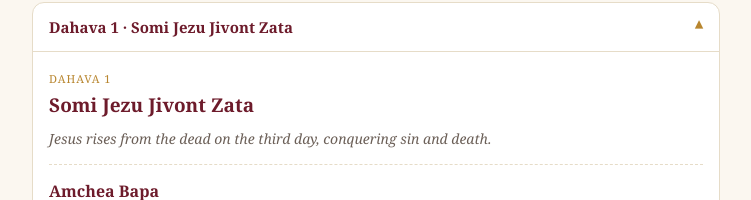
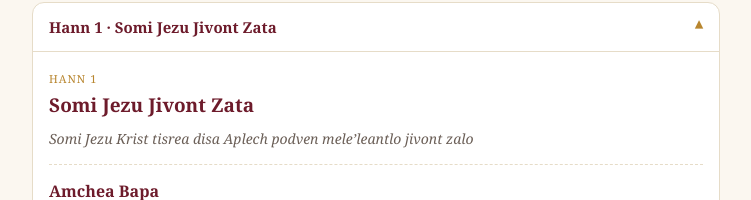
Before and after one commit to ignitedpear/prayers, a React (Vite) app: page / in a window 1280 px wide. Shown: the part 496-696 px from the top of the page, without its empty margins (264-1015 px from the left). Built offline with nearby package versions, Linux system fonts and the light colour scheme.

Commit message:
Fix meditations

```diff
--- a/src/components/PrayerBlock.jsx
+++ b/src/components/PrayerBlock.jsx
@@ -23,7 +23,7 @@ export default function PrayerBlock({ step, language, size = 'large' }) {
           {pick(UI.decade, language)} {step.decadeIndex + 1}
         </p>
         <h3 className="prayer-block__title prayer-block__title--mystery">{pick(step.mystery.name, language)}</h3>
-        <p className="prayer-block__meditation">{step.mystery.meditation}</p>
+        <p className="prayer-block__meditation">{pick(step.mystery.meditation, language)}</p>
       </div>
     );
   }
--- a/src/data/mysteries.js
+++ b/src/data/mysteries.js
@@ -1,6 +1,9 @@
 // The four Rosary mystery sets: names in five languages plus a one-line
-// English meditation for each mystery. Titles cross-checked against Vatican
-// News (es/pt) and USCCB (en); Latin titles are the common devotional forms.
+// meditation for each mystery, translated into en/la/es/pt. Titles cross-
+// checked against Vatican News (es/pt) and USCCB (en); Latin titles are the
+// common devotional forms. Konkani (kok) meditations are intentionally left
+// unset for now (falls back to English via pick()) — add a `kok:` key per
+// mystery here once translated.
 
 export const MYSTERY_SETS = {
   joyful: {
@@ -28,7 +31,13 @@ export const MYSTERY_SETS = {
           pt: 'A Anunciação do Anjo à Virgem Maria',
           kok: 'Mariek Boddvo Khobor Dita',
         },
-        meditation: 'The angel Gabriel announces to Mary that she will conceive the Son of God, and she consents in humble obedience.',
+        meditation: {
+          en: 'The angel Gabriel announces to Mary that she will conceive the Son of God, and she consents in humble obedience.',
+          la: 'Angelus Gabriel Mariae nuntiat eam Filium Dei conceptura esse, et illa in humili oboedientia consentit.',
+          es: 'El ángel Gabriel anuncia a María que concebirá al Hijo de Dios, y ella consiente con humilde obediencia.',
+          pt: 'O anjo Gabriel anuncia a Maria que ela conceberá o Filho de Deus, e ela consente com humilde obediência.',
+          kok: 'Anj Boddvea Gabrielan khobor dili Ankvar Mariek, tichea kusveant zolmotolo mhonn, Devacho put, ani Povitr Atmeache kurpen ti ghorbest zali.',
+        },
       },
       {
         name: {
@@ -38,7 +47,13 @@ export const MYSTERY_SETS = {
           pt: 'A Visita de Maria a Santa Isabel',
           kok: 'Mari Elizabetichi Bhett Korta',
         },
-        meditation: 'Mary visits her cousin Elizabeth, who greets her as "the mother of my Lord," and Mary sings the Magnificat.',
+        meditation: {
+          en: 'Mary visits her cousin Elizabeth, who greets her as "the mother of my Lord," and Mary sings the Magnificat.',
+          la: "Maria cognatam suam Elisabeth visitat, quae eam salutat ut 'matrem Domini mei', et Maria Magnificat canit.",
+          es: "María visita a su prima Isabel, quien la saluda como 'la madre de mi Señor', y María canta el Magníficat.",
+          pt: "Maria visita sua prima Isabel, que a saúda como 'a mãe do meu Senhor', e Maria canta o Magnificat.",
+          kok: 'Ghorbest astana Ankvar Mari, gorbhest Elizabetik aple mauxe-bhoinnik, bhett korunk gheli, ani tiche thaim tin mhoine ravli',
+        },
       },
       {
         name: {
@@ -48,7 +63,13 @@ export const MYSTERY_SETS = {
           pt: 'O Nascimento de Jesus em Belém',
           kok: 'Betlehemant Jezu Zolmata',
         },
-        meditation: 'Jesus is born in Bethlehem in poverty and laid in a manger.',
+        meditation: {
+          en: 'Jesus is born in Bethlehem in poverty and laid in a manger.',
+          la: 'Iesus in Bethlehem in paupertate nascitur et in praesepio reclinatur.',
+          es: 'Jesús nace en Belén en la pobreza y es colocado en un pesebre.',
+          pt: 'Jesus nasce em Belém na pobreza e é colocado numa manjedoura.',
+          kok: 'Belea nogrant, gorvanchea gotteant, monzatim modem, Ankvar Mari Ballka Jezuk porsut zali.',
+        },
       },
       {
         name: {
@@ -58,7 +79,13 @@ export const MYSTERY_SETS = {
           pt: 'A Apresentação de Jesus no Templo',
           kok: 'Mari Ballok Jezuk Templant Bhettoita',
         },
-        meditation: 'Mary and Joseph present the infant Jesus in the Temple in obedience to the Law, and Simeon prophesies over the child.',
+        meditation: {
+          en: 'Mary and Joseph present the infant Jesus in the Temple in obedience to the Law, and Simeon prophesies over the child.',
+          la: 'Maria et Ioseph infantem Iesum in Templo secundum Legem praesentant, et Simeon de puero prophetat.',
+          es: 'María y José presentan al Niño Jesús en el Templo en obediencia a la Ley, y Simeón profetiza sobre el niño.',
+          pt: 'Maria e José apresentam o Menino Jesus no Templo em obediência à Lei, e Simeão profetiza sobre a criança.',
+          kok: 'Challis disam uprant, Ankvar Marien Ballka Jezuk dev-templant bhettoilo, ani dilo Taka Simeanvachea hatant, zannem taka ollkhol sonvasaracho Tarok mhonn vollkholo ani dilim vhodd argam',
+        },
       },
       {
         name: {
@@ -68,7 +95,13 @@ export const MYSTERY_SETS = {
           pt: 'A Perda e o Encontro de Jesus no Templo',
           kok: 'Chukleanlo Bhurgo Jezu Templant Mellta',
         },
-        meditation: 'After being lost for three days, the boy Jesus is found in the Temple, sitting among the teachers, listening and asking questions.',
+        meditation: {
+          en: 'After being lost for three days, the boy Jesus is found in the Temple, sitting among the teachers, listening and asking questions.',
+          la: 'Post tres dies amissus, puer Iesus in Templo invenitur, inter doctores sedens, audiens et interrogans eos.',
+          es: 'Después de estar perdido durante tres días, el niño Jesús es hallado en el Templo, sentado entre los doctores, escuchando y haciendo preguntas.',
+          pt: 'Depois de ficar perdido por três dias, o menino Jesus é encontrado no Templo, sentado entre os doutores, ouvindo e fazendo perguntas.',
+          kok: "Ballok Jezu porbechea disa sanddlea uprant, tin disanim, Jeruzaleachea templant mell’lo",
+        },
       },
     ],
   },
@@ -98,7 +131,13 @@ export const MYSTERY_SETS = {
           pt: 'A Agonia de Jesus no Horto das Oliveiras',
           kok: 'Somi Jezu Molleant Magtana Rogot Ghameta',
         },
-        meditation: "Jesus prays in Gethsemane in great anguish, sweating blood, and accepts His Father's will before His Passion.",
+        meditation: {
+          en: "Jesus prays in Gethsemane in great anguish, sweating blood, and accepts His Father's will before His Passion.",
+          la: 'Iesus in Gethsemani in magna angustia orat, sanguinem sudans, et voluntatem Patris ante Passionem suam accipit.',
+          es: 'Jesús ora en Getsemaní con gran angustia, sudando sangre, y acepta la voluntad de su Padre antes de su Pasión.',
+          pt: 'Jesus ora em Getsêmani com grande angústia, suando sangue, e aceita a vontade do Pai antes de sua Paixão.',
+          kok: 'Somi Jezu Krist, Getsemanichea moleant magnnem kortanam, amcheam patkam pasot rogot humelo.',
+        },
       },
       {
         name: {
@@ -108,7 +147,13 @@ export const MYSTERY_SETS = {
           pt: 'A Flagelação de Jesus, Preso à Coluna',
           kok: 'Somia Jezuk Khambeak Bandhun Jerbandamni Martat',
         },
-        meditation: 'Jesus is bound to a pillar and brutally scourged by Roman soldiers.',
+        meditation: {
+          en: 'Jesus is bound to a pillar and brutally scourged by Roman soldiers.',
+          la: 'Iesus ad columnam alligatur et a militibus Romanis crudeliter flagellatur.',
+          es: 'Jesús es atado a una columna y brutalmente azotado por los soldados romanos.',
+          pt: 'Jesus é amarrado a uma coluna e brutalmente açoitado pelos soldados romanos.',
+          kok: 'Pilatachea raz-agnnant,Somia Jezu Kristak eka khambeak bandlo ani vhodde nixturaien, Tachi povitr kudd jerbondamnim fafxili.',
+        },
       },
       {
         name: {
@@ -118,7 +163,13 @@ export const MYSTERY_SETS = {
           pt: 'A Coroação de Espinhos',
           kok: 'Somia Jezuchea Mostokar Kanttyancho Mukutt Sarsitat',
         },
-        meditation: 'Soldiers mock Jesus as a false king, crowning Him with thorns and clothing Him in a purple robe.',
+        meditation: {
+          en: 'Soldiers mock Jesus as a false king, crowning Him with thorns and clothing Him in a purple robe.',
+          la: 'Milites Iesum tamquam falsum regem illudunt, spinis coronantes et purpurea veste induentes.',
+          es: 'Los soldados se burlan de Jesús como de un falso rey, coronándolo de espinas y vistiéndolo con un manto púrpura.',
+          pt: 'Os soldados zombam de Jesus como um falso rei, coroando-o de espinhos e vestindo-o com um manto púrpura.',
+          kok: 'Somi Jezu Kristachea mostokar, team nixttur Judevamnim ek kantteeancho mukutt bosoilo',
+        },
       },
       {
         name: {
@@ -128,7 +179,13 @@ export const MYSTERY_SETS = {
           pt: 'Jesus Carrega a Cruz a Caminho do Calvário',
           kok: 'Somi Jezu Kalvar Porvot Poran Khuris Vaunn Veta',
         },
-        meditation: 'Jesus carries His cross to Calvary, falling under its weight, aided briefly by Simon of Cyrene.',
+        meditation: {
+          en: 'Jesus carries His cross to Calvary, falling under its weight, aided briefly by Simon of Cyrene.',
+          la: 'Iesus crucem suam ad Calvariam portat, sub pondere cadens, a Simone Cyrenaeo breviter adiutus.',
+          es: 'Jesús carga su cruz hasta el Calvario, cayendo bajo su peso, ayudado brevemente por Simón de Cirene.',
+          pt: 'Jesus carrega sua cruz até o Calvário, caindo sob o peso dela, ajudado por breves instantes por Simão de Cirene.',
+          kok: 'Somi Jezu Krist, Aplea khandar to bharadik khuris gheun Kalvar dongrachi vatt tankta',
+        },
       },
       {
         name: {
@@ -138,7 +195,13 @@ export const MYSTERY_SETS = {
           pt: 'Jesus é Crucificado e Morre na Cruz',
           kok: 'Somi Jezu Khursar Umkallon Prann Dita',
         },
-        meditation: 'Jesus is nailed to the cross and dies for the salvation of the world.',
+        meditation: {
+          en: 'Jesus is nailed to the cross and dies for the salvation of the world.',
+          la: 'Iesus cruci affigitur et pro salute mundi moritur.',
+          es: 'Jesús es clavado en la cruz y muere por la salvación del mundo.',
+          pt: 'Jesus é pregado na cruz e morre pela salvação do mundo.',
+          kok: 'Amchea Somiak sobhe mazar ani Ankvar Marieche dixtti mukhar vingllo korun dogma choram modem khursar zoddlo',
+        },
       },
     ],
   },
@@ -168,7 +231,13 @@ export const MYSTERY_SETS = {
           pt: 'A Ressurreição de Jesus',
           kok: 'Somi Jezu Jivont Zata',
         },
-        meditation: 'Jesus rises from the dead on the third day, conquering sin and death.',
+        meditation: {
+          en: 'Jesus rises from the dead on the third day, conquering sin and death.',
+          la: 'Iesus tertia die a mortuis resurgit, peccatum et mortem vincens.',
+          es: 'Jesús resucita de entre los muertos al tercer día, venciendo al pecado y a la muerte.',
+          pt: 'Jesus ressuscita dos mortos ao terceiro dia, vencendo o pecado e a morte.',
+          kok: 'Somi Jezu Krist tisrea disa Aplech podven mele’leantlo jivont zalo',
+        },
       },
       {
         name: {
@@ -178,7 +247,13 @@ export const MYSTERY_SETS = {
           pt: 'A Ascensão de Jesus ao Céu',
           kok: 'Somi Jezu Sorgar Choddta',
         },
-        meditation: 'Jesus ascends into Heaven in the presence of His disciples, promising to send the Holy Spirit.',
+        meditation: {
+          en: 'Jesus ascends into Heaven in the presence of His disciples, promising to send the Holy Spirit.',
+          la: 'Iesus in caelum ascendit coram discipulis suis, promittens Spiritum Sanctum se missurum esse.',
+          es: 'Jesús asciende al Cielo en presencia de sus discípulos, prometiendo enviar al Espíritu Santo.',
+          pt: 'Jesus sobe ao Céu na presença de seus discípulos, prometendo enviar o Espírito Santo.',
+          kok: 'Somi Jezu Krist jivont zatoch challis disani porzollit zaun sorgar choddlo',
+        },
       },
       {
         name: {
@@ -188,7 +263,13 @@ export const MYSTERY_SETS = {
           pt: 'A Descida do Espírito Santo',
           kok: 'Povitr Otmo Ankvar Mariecher ani Apostolancher Denvta',
         },
-        meditation: 'The Holy Spirit descends upon Mary and the apostles at Pentecost in tongues of fire, empowering them to preach the Gospel.',
+        meditation: {
+          en: 'The Holy Spirit descends upon Mary and the apostles at Pentecost in tongues of fire, empowering them to preach the Gospel.',
+          la: 'Spiritus Sanctus in Pentecoste super Mariam et apostolos in linguis igneis descendit, eos ad Evangelium praedicandum roborans.',
+          es: 'El Espíritu Santo desciende sobre María y los apóstoles en Pentecostés en lenguas de fuego, dándoles fuerza para predicar el Evangelio.',
+          pt: 'O Espírito Santo desce sobre Maria e os apóstolos em Pentecostes em línguas de fogo, dando-lhes força para pregar o Evangelho.',
+          kok: 'Somi Jezu Krist sorgar vetoch, patthoilo Povitr Atmeak Ankvar Mori ani Aplea Xisancher.',
+        },
       },
       {
         name: {
@@ -198,7 +279,13 @@ export const MYSTERY_SETS = {
           pt: 'A Assunção da Santíssima Virgem ao Céu',
           kok: 'Ankvar Mariek Kuddi Otmea Somet Sorgar Ghetat',
         },
-        meditation: 'At the end of her earthly life, Mary is assumed body and soul into Heavenly glory.',
+        meditation: {
+          en: 'At the end of her earthly life, Mary is assumed body and soul into Heavenly glory.',
+          la: 'In fine vitae terrenae suae, Maria corpore et anima in caelestem gloriam assumitur.',
+          es: 'Al final de su vida terrena, María es asunta en cuerpo y alma a la gloria celestial.',
+          pt: 'Ao final de sua vida terrena, Maria é assunta de corpo e alma à glória celestial.',
+          kok: 'Ankvar Moriek kuddi-atmea soit sorgar vheli.',
+        },
       },
       {
         name: {
@@ -208,7 +295,13 @@ export const MYSTERY_SETS = {
           pt: 'A Coroação de Nossa Senhora, Rainha do Céu e da Terra',
           kok: 'Ankvar Mariek Sorga-Sonvsarachi Ranni Mhonn Kurvar Kortat',
         },
-        meditation: 'Mary is crowned Queen of Heaven and Earth by her Son.',
+        meditation: {
+          en: 'Mary is crowned Queen of Heaven and Earth by her Son.',
+          la: 'Maria a Filio suo Regina Caeli et Terrae coronatur.',
+          es: 'María es coronada Reina del Cielo y de la Tierra por su Hijo.',
+          pt: 'Maria é coroada Rainha do Céu e da Terra por seu Filho.',
+          kok: 'Ankvar Moriek mukuttaili ani sorga-sonvsarachi Ranni tika keli.',
+        },
       },
     ],
   },
@@ -238,7 +331,13 @@ export const MYSTERY_SETS = {
           pt: 'O Batismo de Jesus no Jordão',
           kok: 'Jezu Jordan Nhoint Snan Gheta',
         },
-        meditation: "John the Baptist baptizes Jesus in the Jordan River, and the Father's voice proclaims Him His beloved Son as the Spirit descends like a dove.",
+        meditation: {
+          en: "John the Baptist baptizes Jesus in the Jordan River, and the Father's voice proclaims Him His beloved Son as the Spirit descends like a dove.",
+          la: 'Ioannes Baptista Iesum in flumine Iordane baptizat, et vox Patris eum Filium suum dilectum proclamat, dum Spiritus tamquam columba descendit.',
+          es: 'Juan el Bautista bautiza a Jesús en el río Jordán, y la voz del Padre lo proclama su Hijo amado mientras el Espíritu desciende como una paloma.',
+          pt: 'João Batista batiza Jesus no rio Jordão, e a voz do Pai o proclama seu Filho amado enquanto o Espírito desce como uma pomba.',
+          kok: 'Jezun Jordan nodini Povitr Snan ghetlem ani Sorginchea Bapan Putak Vakhannlo',
+        },
       },
       {
         name: {
@@ -248,7 +347,13 @@ export const MYSTERY_SETS = {
           pt: 'A Autorrevelação de Jesus nas Bodas de Caná',
           kok: 'Jezu Kana Nogorantlea Lognant Aplim Mahima Ugddapim Korta',
         },
-        meditation: "At Mary's request, Jesus performs His first public miracle, turning water into wine at a wedding feast.",
+        meditation: {
+          en: "At Mary's request, Jesus performs His first public miracle, turning water into wine at a wedding feast.",
+          la: 'Rogante Maria, Iesus primum miraculum publicum facit, aquam in vinum in convivio nuptiarum mutans.',
+          es: 'A petición de María, Jesús realiza su primer milagro público, convirtiendo el agua en vino en un banquete de bodas.',
+          pt: 'A pedido de Maria, Jesus realiza seu primeiro milagre público, transformando água em vinho num banquete de bodas.',
+          kok: "Kanantlea lognak Somi Jezun ochor'yam korun apli ollokh dili",
+        },
       },
       {
         name: {
@@ -258,7 +363,13 @@ export const MYSTERY_SETS = {
           pt: 'O Anúncio do Reino e o Convite à Conversão',
           kok: 'Jezu Devachem Raz Porgott’ta ani Mon Bodlopak Ulo Dita',
         },
-        meditation: "Jesus preaches the coming of God's Kingdom and calls all people to conversion and faith.",
+        meditation: {
+          en: "Jesus preaches the coming of God's Kingdom and calls all people to conversion and faith.",
+          la: 'Iesus adventum Regni Dei praedicat et omnes homines ad conversionem et fidem vocat.',
+          es: 'Jesús predica la llegada del Reino de Dios y llama a todas las personas a la conversión y a la fe.',
+          pt: 'Jesus prega a vinda do Reino de Deus e chama todas as pessoas à conversão e à fé.',
+          kok: 'Jezun Devachem Raj porgottlem ani apleam xisank Xubhvortoman mandun mon bodlunk xikovnn dili.',
+        },
       },
       {
         name: {
@@ -268,7 +379,13 @@ export const MYSTERY_SETS = {
           pt: 'A Transfiguração de Jesus no Tabor',
           kok: 'Jezu Rupantor Zata',
         },
-        meditation: 'Jesus is transfigured in glory on the mountain before Peter, James, and John, revealing His divine splendor.',
+        meditation: {
+          en: 'Jesus is transfigured in glory on the mountain before Peter, James, and John, revealing His divine splendor.',
+          la: 'Iesus in monte coram Petro, Iacobo et Ioanne in gloria transfiguratur, divinum splendorem suum revelans.',
+          es: 'Jesús se transfigura en gloria en el monte ante Pedro, Santiago y Juan, revelando su esplendor divino.',
+          pt: 'Jesus se transfigura em glória no monte diante de Pedro, Tiago e João, revelando seu esplendor divino.',
+          kok: 'Tabor dongrar tegam xisam mukhar Jezu porzollit zalo ani "tachem aikat" mhonn ek tallo aikunk ailo',
+        },
       },
       {
         name: {
@@ -278,7 +395,13 @@ export const MYSTERY_SETS = {
           pt: 'A Instituição da Eucaristia',
           kok: 'Jezu Evkorist Ghoddta',
         },
-        meditation: 'At the Last Supper, Jesus offers His Body and Blood under the appearances of bread and wine, instituting the Eucharist.',
+        meditation: {
+          en: 'At the Last Supper, Jesus offers His Body and Blood under the appearances of bread and wine, instituting the Eucharist.',
+          la: 'In Cena Novissima, Iesus Corpus et Sanguinem suum sub speciebus panis et vini offert, Eucharistiam instituens.',
+          es: 'En la Última Cena, Jesús ofrece su Cuerpo y su Sangre bajo las apariencias de pan y vino, instituyendo la Eucaristía.',
+          pt: 'Na Última Ceia, Jesus oferece seu Corpo e Sangue sob as aparências de pão e vinho, instituindo a Eucaristia.',
+          kok: 'Jezu Aple Kuddi-Rogtacho Povitr Sonvskar ghoddunk amche modem ravlo ani to aplea ugddasak korunk lailo',
+        },
       },
     ],
   },
--- a/src/data/ui.js
+++ b/src/data/ui.js
@@ -15,7 +15,7 @@ export const UI = {
   finishedSub: { en: 'Thank you for praying the Rosary today.', la: 'Gratias tibi ago quod Rosarium hodie recitasti.', es: 'Gracias por rezar el Rosario hoy.', pt: 'Obrigado por rezar o Rosário hoje.', kok: "Aiz Ters mhonnlea khatir dev bore korum." },
   opening: { en: 'Opening Prayers', la: 'Preces Initiales', es: 'Oraciones Iniciales', pt: 'Orações Iniciais', kok: 'Survatechim Magnnim' },
   closing: { en: 'Closing Prayers', la: 'Preces Finales', es: 'Oraciones Finales', pt: 'Orações Finais', kok: "Xevottachim Magnnim" },
-  decade: { en: 'Decade', la: 'Decas', es: 'Década', pt: 'Dezena', kok: 'Dahava' },
+  decade: { en: 'Decade', la: 'Decas', es: 'Década', pt: 'Dezena', kok: 'Hann' },
   step: { en: 'Step', la: 'Gradus', es: 'Paso', pt: 'Passo', kok: 'Pavlo' },
   of: { en: 'of', la: 'ex', es: 'de', pt: 'de', kok: 'chea' },
   repeatTimes: { en: 'Pray this', la: 'Recita', es: 'Reza esto', pt: 'Reze isto', kok: 'Hem Mhonn' },
```
